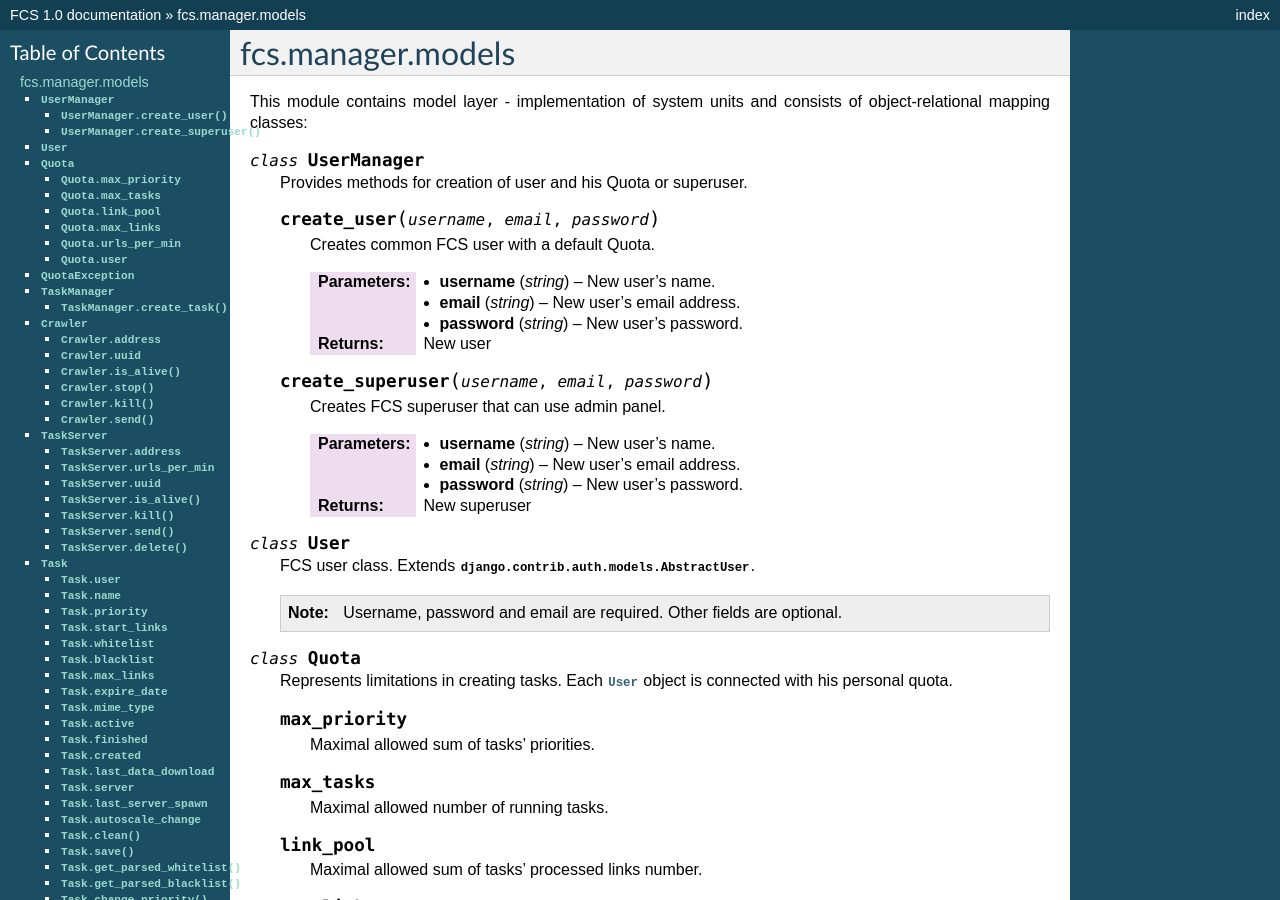
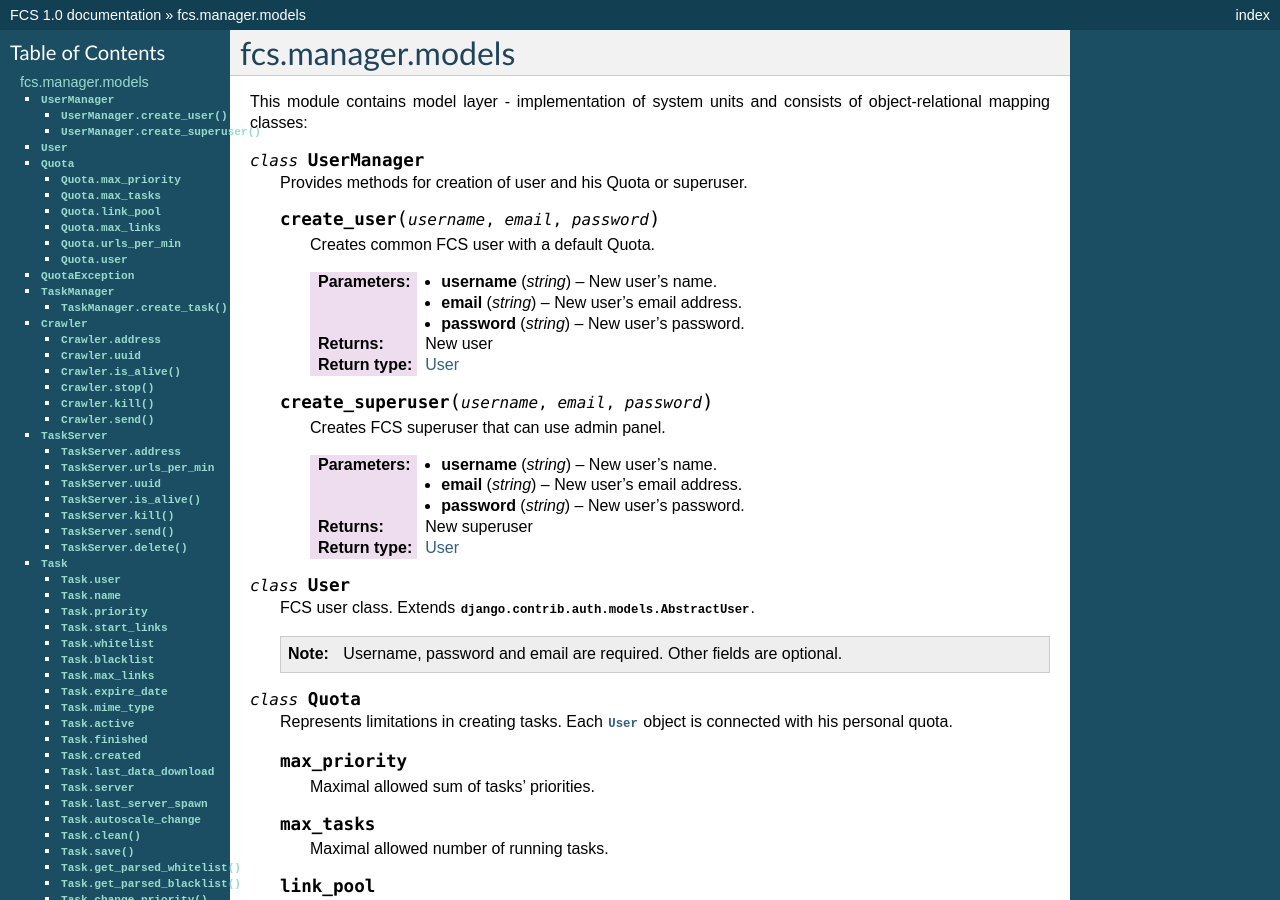
Before and after one commit to agh-glk/fcs, a Sphinx documentation site: the page built from docs/source/manager/models.rst, in a window 1280 px wide and 900 px high. Built offline with Sphinx 7.4.7, drawn with Linux system fonts in a browser that asks for light colours; formulas are drawn with MathJax 3.

Commit message:
[NT] Edit

```diff
--- a/docs/source/manager/models.rst
+++ b/docs/source/manager/models.rst
@@ -15,6 +15,7 @@ This module contains model layer - implementation of system units and consists o
       :param string email: New user's email address.
       :param string password: New user's password.
       :return: New user
+      :rtype: User
 
    .. py:method:: create_superuser(username, email, password)
 
@@ -24,6 +25,7 @@ This module contains model layer - implementation of system units and consists o
       :param string email: New user's email address.
       :param string password: New user's password.
       :return: New superuser
+      :rtype: User
 
 
 .. py:class:: User
```
